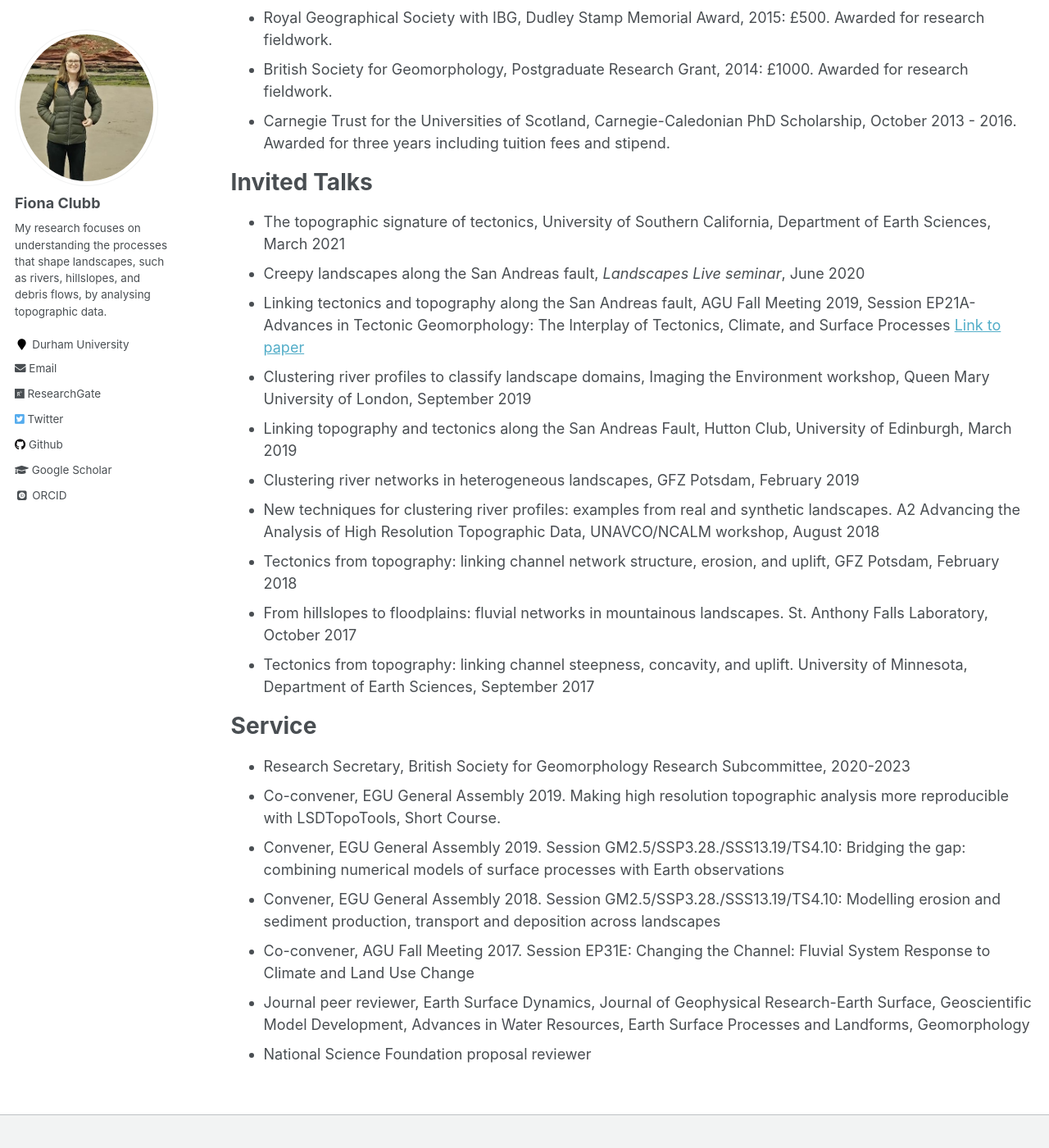
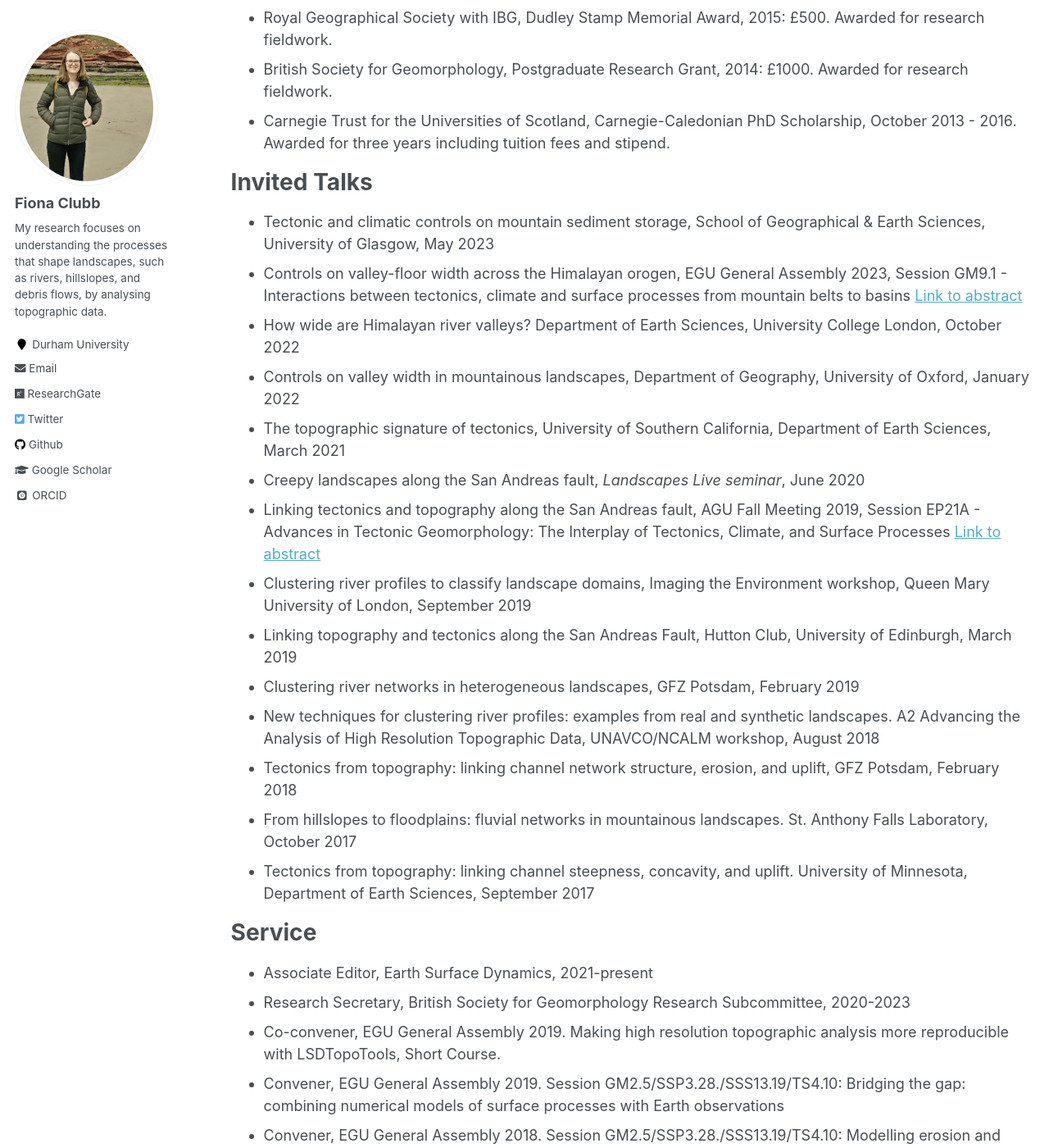
Before and after one commit to fclubb/fclubb.github.io, a Jekyll site: the page built from _pages/cv.md, in a window 1280 px wide and 1400 px high, scrolled down 1001 px. Shown: the whole window at 82% size. Built offline with Jekyll 4.4.1, drawn with Linux system fonts in a browser that asks for light colours; some web fonts are replaced.

Commit message:
updating cv

```diff
--- a/_pages/cv.md
+++ b/_pages/cv.md
@@ -44,9 +44,13 @@ fieldwork.
 
 Invited Talks
 ======
+* Tectonic and climatic controls on mountain sediment storage, School of Geographical & Earth Sciences, University of Glasgow, May 2023
+* Controls on valley-floor width across the Himalayan orogen, EGU General Assembly 2023, Session GM9.1 - Interactions between tectonics, climate and surface processes from mountain belts to basins [Link to abstract](https://meetingorganizer.copernicus.org/EGU23/EGU23-3502.html)
+* How wide are Himalayan river valleys? Department of Earth Sciences, University College London, October 2022
+* Controls on valley width in mountainous landscapes, Department of Geography, University of Oxford, January 2022
 * The topographic signature of tectonics, University of Southern California, Department of Earth Sciences, March 2021
 * Creepy landscapes along the San Andreas fault, _Landscapes Live seminar_, June 2020
-* Linking tectonics and topography along the San Andreas fault, AGU Fall Meeting 2019, Session EP21A- Advances in Tectonic Geomorphology: The Interplay of Tectonics, Climate, and Surface Processes [Link to paper](https://agu.confex.com/agu/fm19/meetingapp.cgi/Paper/489425)
+* Linking tectonics and topography along the San Andreas fault, AGU Fall Meeting 2019, Session EP21A - Advances in Tectonic Geomorphology: The Interplay of Tectonics, Climate, and Surface Processes [Link to abstract](https://agu.confex.com/agu/fm19/meetingapp.cgi/Paper/489425)
 * Clustering river profiles to classify landscape domains, Imaging the Environment workshop, Queen Mary University of London, September 2019
 * Linking topography and tectonics along the San Andreas Fault, Hutton Club, University of Edinburgh, March 2019
 * Clustering river networks in heterogeneous landscapes, GFZ Potsdam, February 2019
@@ -57,6 +61,7 @@ Invited Talks
 
 Service
 ======
+* Associate Editor, Earth Surface Dynamics, 2021-present
 * Research Secretary, British Society for Geomorphology Research Subcommittee, 2020-2023
 * Co-convener, EGU General Assembly 2019. Making high resolution topographic analysis more reproducible with LSDTopoTools, Short Course.
 * Convener, EGU General Assembly 2019. Session GM2.5/SSP3.28./SSS13.19/TS4.10: Bridging the gap: combining numerical models of surface processes with Earth observations
```
